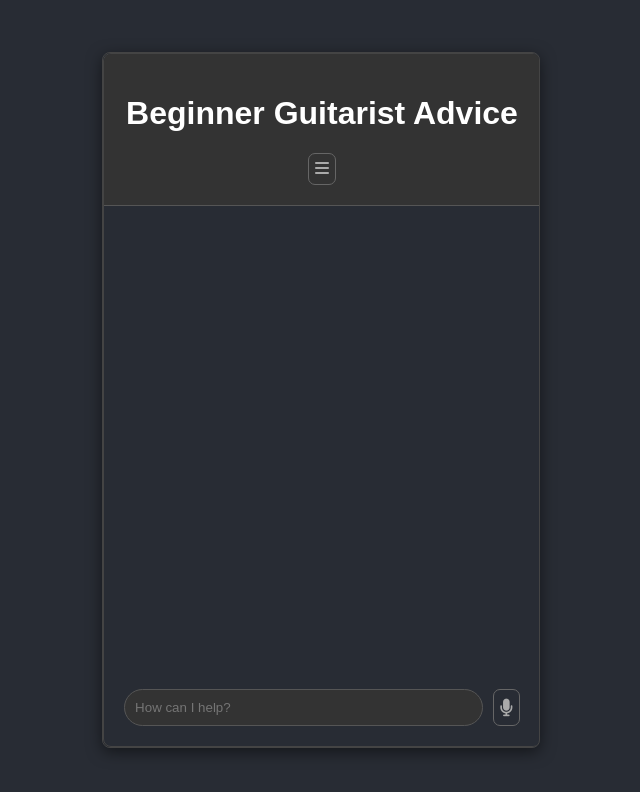
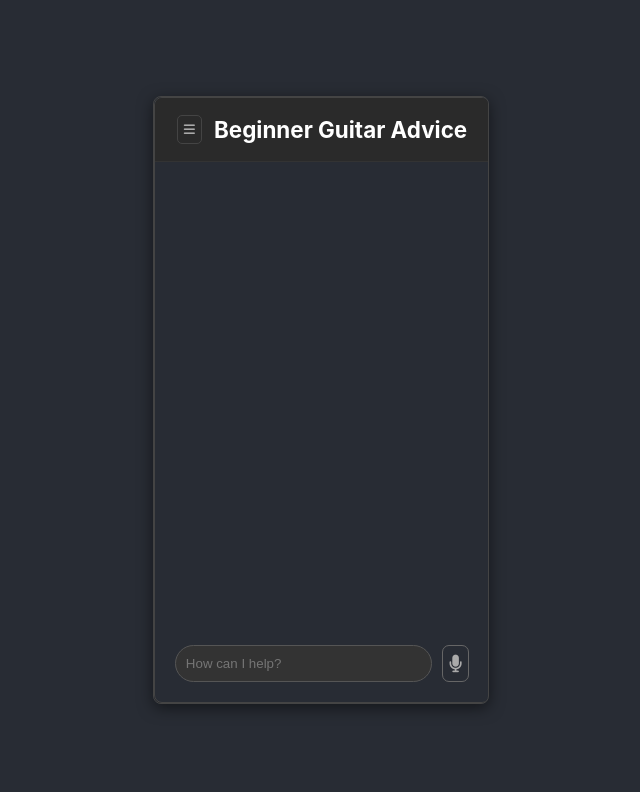
Before and after one commit to SeanAverS/beginner-guitarist-chatbox, a React (Create React App) app in the folder frontend/: page / in a window 1280 px wide. Shown: the top 792 px of the page, without its empty margins (320-960 px from the left). Built offline with nearby package versions, Linux system fonts and the light colour scheme.

Commit message:
style: align items in app header

```diff
--- a/frontend/src/App.css
+++ b/frontend/src/App.css
@@ -19,12 +19,6 @@ body {
   box-shadow: 0 4px 15px rgba(0, 0, 0, 0.5);
 }
 
-.App-header {
-  background-color: #333;
-  padding: 20px;
-  text-align: center;
-  border-bottom: 1px solid #555;
-}
 
 .chat-container {
   display: flex;
@@ -146,12 +140,30 @@ body {
     background-color: #565757;
 }
 
+.App-header {
+  display: flex;
+  align-items: center;
+  justify-content: center;
+  padding: 8px 20px;
+  background-color: #2a2a2a;
+  border-bottom: 1px solid #333;
+}
+
+.App-header h1 {
+  font-family: -apple-system, BlinkMacSystemFont, 'Segoe UI', Roboto, Helvetica, Arial, sans-serif;
+  color: white;
+  font-size: 1.4em;
+  margin: 0;
+  padding: 10px 0;
+  margin-left: 12px;
+}
+
 .App-header button {
- background-color: transparent;
-  border: 1px solid #666;
+  background-color: transparent;
+  border: 1px solid #444;
   color: #aaa;
   padding: 6px;
-  border-radius: 7px;
+  font-size: 0.8em;
+  border-radius: 5px;
   cursor: pointer;
-  font-size: 1em;
 }
--- a/frontend/src/components/ChatBox.js
+++ b/frontend/src/components/ChatBox.js
@@ -51,10 +51,10 @@ function ChatBox() {
   return (
     <div className="App">
       <header className="App-header">
-        <h1>Beginner Guitarist Advice</h1>
         <button onClick={handleSidebarToggle}>
            <i className="fa-solid fa-bars"></i>
         </button>
+        <h1>Beginner Guitar Advice</h1>
       </header>
 
       <div ref={sidebarRef} className={`sidebar ${isSidebarOpen ? 'open' : ''}`}>
```
